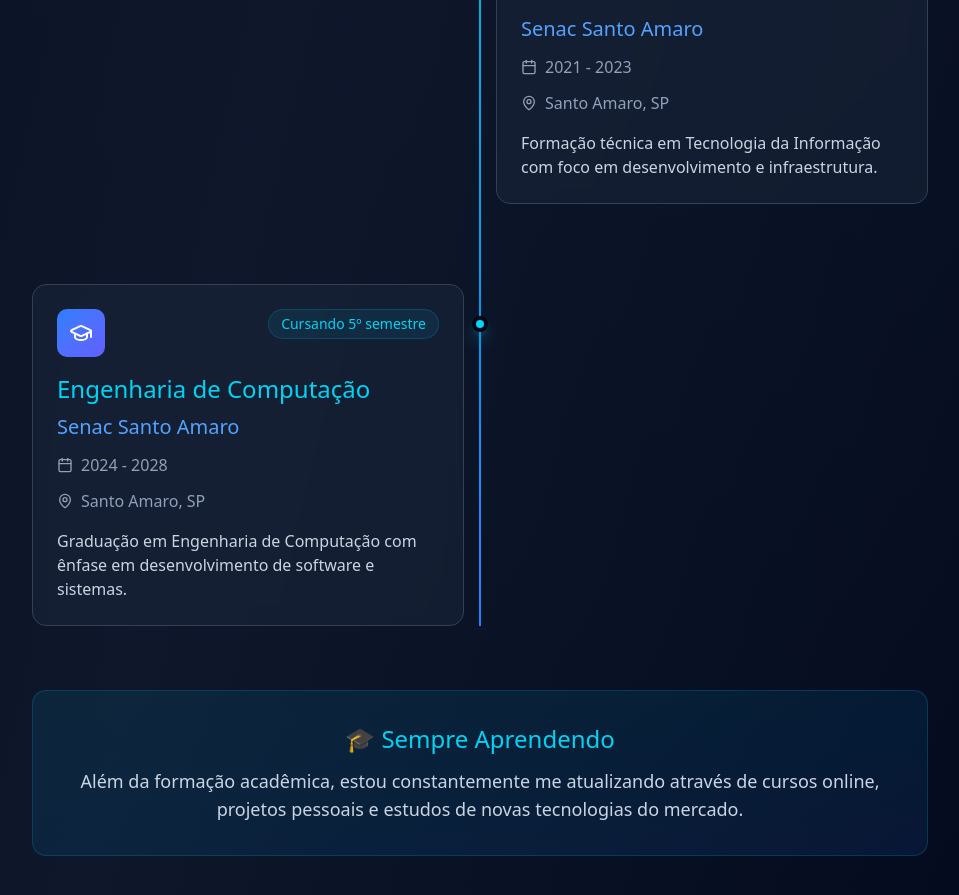
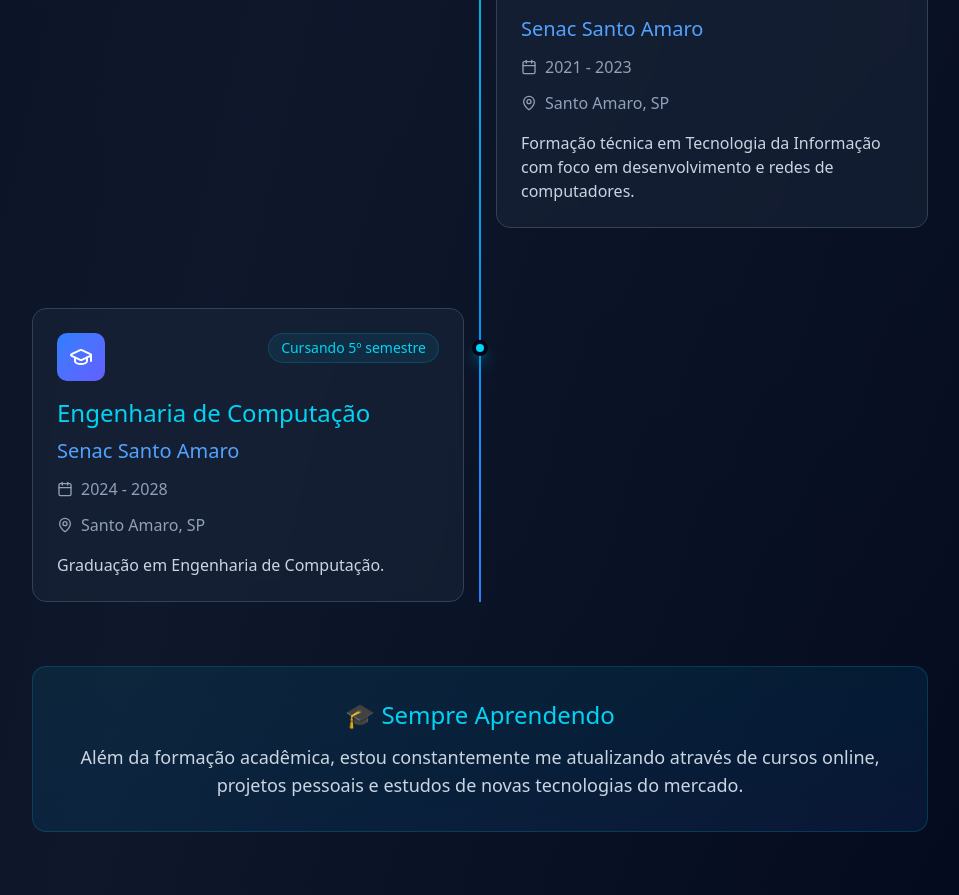
Before and after one commit to joaovictor877/portfolio-react, a React (Vite) app: page / in a window 1280 px wide. Shown: the part 3620-4515 px from the top of the page, without its empty margins (160-1119 px from the left). Built offline with nearby package versions, Linux system fonts and the light colour scheme; no server answers.

Commit message:
Update education descriptions in Education.tsx

```diff
--- a/src/components/Education.tsx
+++ b/src/components/Education.tsx
@@ -7,7 +7,7 @@
     institution: 'Senac Santo Amaro',
     period: '2021 - 2023',
     status: 'Concluído',
-    description: 'Formação técnica em Tecnologia da Informação com foco em desenvolvimento e infraestrutura.',
+    description: 'Formação técnica em Tecnologia da Informação com foco em desenvolvimento e redes de computadores.',
     color: 'from-cyan-500 to-blue-500'
   },
   {
@@ -15,7 +15,7 @@
     institution: 'Senac Santo Amaro',
     period: '2024 - 2028',
     status: 'Cursando 5º semestre',
-    description: 'Graduação em Engenharia de Computação com ênfase em desenvolvimento de software e sistemas.',
+    description: 'Graduação em Engenharia de Computação.',
     color: 'from-blue-500 to-indigo-500'
   }
 ];
```
